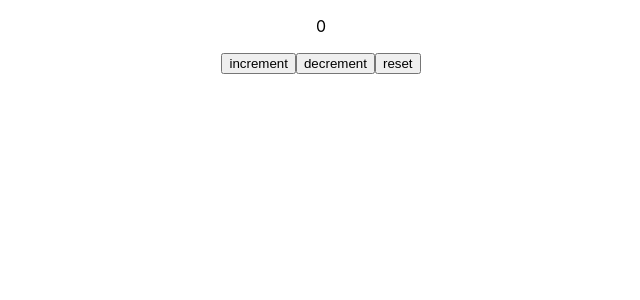
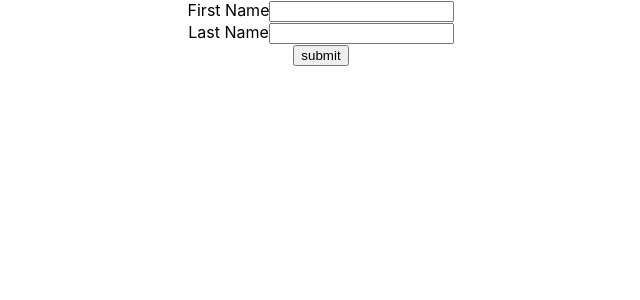
Before and after one commit to ahjam-taoufik/React-Hook, a React (Create React App) app: page / in a window 1280 px wide. Shown: the top 300 px of the page, without its empty margins (319-959 px from the left). Built offline with nearby package versions, Linux system fonts and the light colour scheme.

Commit message:
custom Hook useInput

```diff
--- a/src/App.js
+++ b/src/App.js
@@ -1,13 +1,13 @@
 import React from "react";
 import "./App.css";
-import Counter from "./components/Counter";
+import UserForm from "./components/UserForm";
 
 function App() {
 
 
   return (
     <div className="App">
-    <Counter/>
+      <UserForm/>
     </div>
   );
 }
--- a/src/Hooks/useCounter.js
+++ /dev/null
@@ -1,20 +0,0 @@
-import  { useState } from 'react'
-
-function useCounter(initialCount=0,value=1) {
-    const [count, setcount] = useState(initialCount)
-
-    const increment=()=>{
-        setcount(count+value)
-    }
-    const decrement=()=>{
-        setcount(count-value)
-    }
-
-    const reset=()=>{
-        setcount(initialCount)
-    }
-
-    return [count,increment,decrement,reset]
-}
-
-export default useCounter
--- /dev/null
+++ b/src/Hooks/useInput.js
@@ -0,0 +1,22 @@
+import { useState } from "react"
+
+
+function useInput(initialvalue) {
+      const [value, setvalue] = useState(initialvalue)
+
+const bind={
+    value   :value,
+    onChange:(e)=>{
+        setvalue(e.target.value)
+    }
+}
+
+const reset=()=>{
+    setvalue(initialvalue)
+}
+
+
+    return [value,bind,reset]
+}
+
+export default useInput
--- a/src/components/Counter.js
+++ /dev/null
@@ -1,20 +0,0 @@
-import React from 'react'
-import useCounter from '../Hooks/useCounter'
-
-
-function Counter() {
-    const [count,increment,decrement,reset]=useCounter()
-
-
-
-    return (
-        <div>
-             <p>{count}</p>
-            <button onClick={increment}>increment</button>
-            <button onClick={decrement}>decrement</button>
-            <button onClick={reset}>reset</button>
-        </div>
-    )
-}
-
-export default Counter
--- /dev/null
+++ b/src/components/UserForm.js
@@ -0,0 +1,39 @@
+
+import React, { useState } from 'react'
+import useInput from '../Hooks/useInput'
+
+
+
+
+function UserForm() {
+  //const [FirstName, setFirstName] = useState('')
+  //const [LastName, setLastName] = useState('')
+  const [FirstName,bindFirstName,resetFirstName]=useInput('')
+  const [LastName,bindLastName,resetLastName]=useInput('')
+
+const HandlerForm=(e)=>{
+    e.preventDefault()
+    alert(`firstName ${FirstName} lastName ${LastName}`)
+    resetFirstName()
+    resetLastName()
+}
+    return (
+        <form onSubmit={HandlerForm}>
+            <label>First Name</label>
+            <input type='text' {...bindFirstName} ></input> <br></br>
+            <label>Last Name</label>
+            <input type='text' {...bindLastName} ></input> <br></br>
+            <button>submit</button>
+        </form>
+
+        // <form onSubmit={HandlerForm}>
+        //     <label>First Name</label>
+        //     <input type='text' value={FirstName} onChange={e=>setFirstName(e.target.value)} ></input> <br></br>
+        //     <label>Last Name</label>
+        //     <input type='text' value={LastName} onChange={e=>setLastName(e.target.value) } ></input> <br></br>
+        //     <button>submit</button>
+        // </form>
+    )
+}
+
+export default UserForm
```
